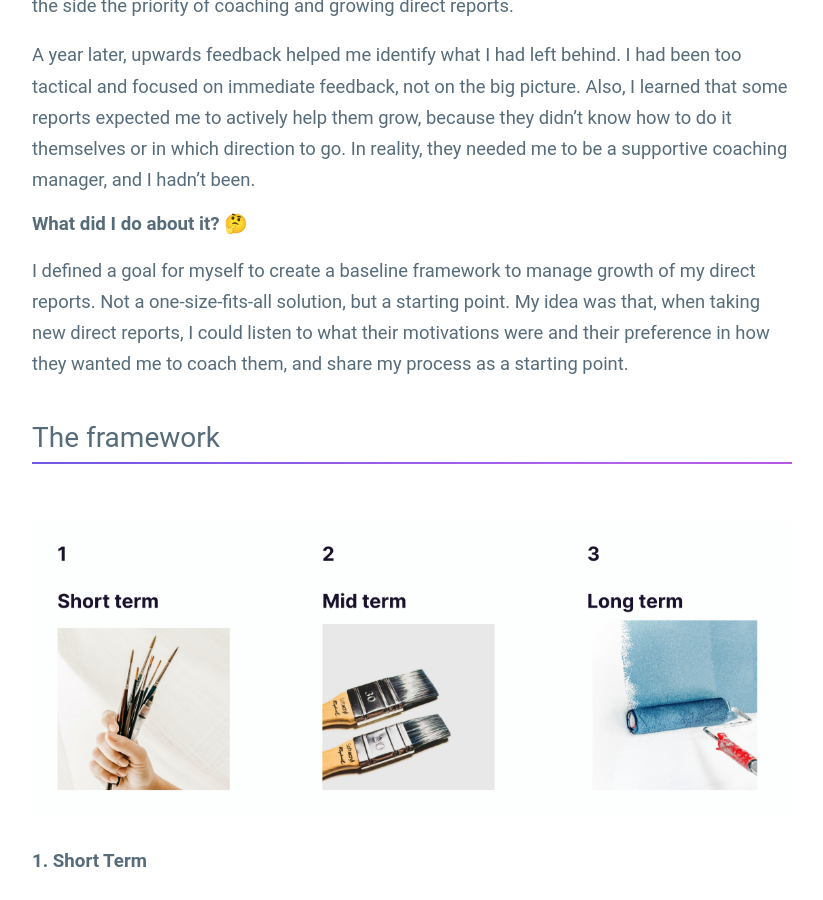
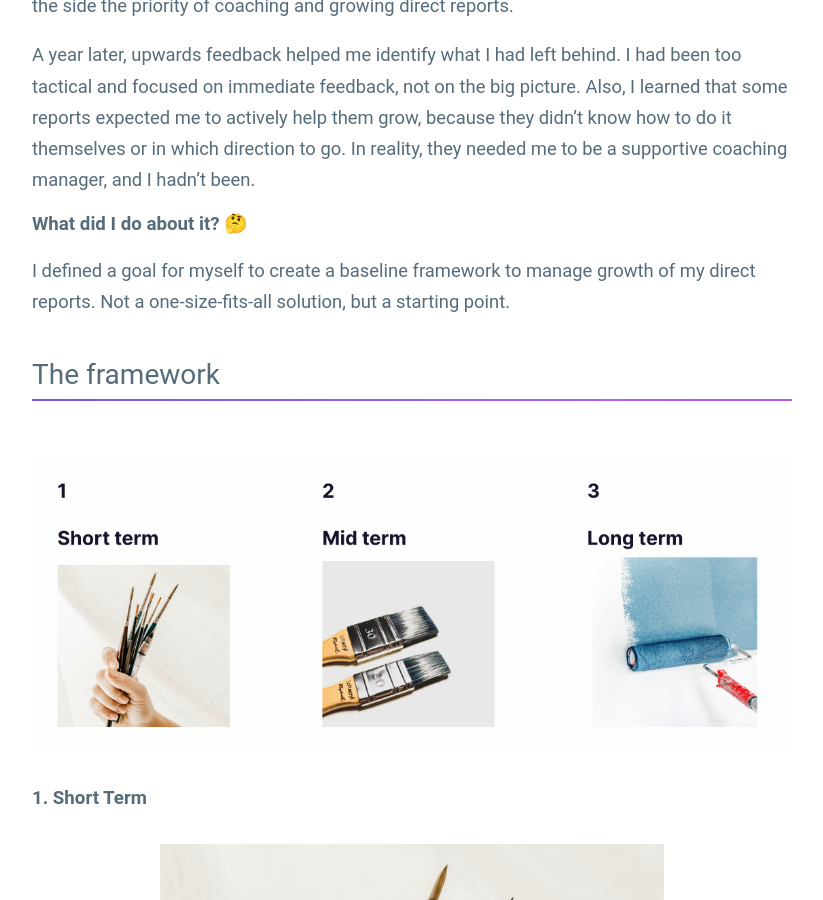
Before and after one commit to guillermodlpa/site, a Jekyll site: the page built from _posts/2021-12-08-growth-of-direct-reports.markdown, in a window 1280 px wide and 900 px high, scrolled down 2689 px. Shown: the whole window, without its empty margins (228-1051 px from the left). Built offline with Jekyll 4.4.1, drawn with Linux system fonts in a browser that asks for light colours.

Commit message:
Updated Growth Of Direct Reports

```diff
--- a/_posts/2021-12-08-growth-of-direct-reports.markdown
+++ b/_posts/2021-12-08-growth-of-direct-reports.markdown
@@ -43,7 +43,7 @@ A year later, upwards feedback helped me identify what I had left behind. I had
 
 ### What did I do about it? 🤔
 
-I defined a goal for myself to create a baseline framework to manage growth of my direct reports. Not a one-size-fits-all solution, but a starting point. My idea was that, when taking new direct reports, I could listen to what their motivations were and their preference in how they wanted me to coach them, and share my process as a starting point.
+I defined a goal for myself to create a baseline framework to manage growth of my direct reports. Not a one-size-fits-all solution, but a starting point.
 
 ## The framework
 
```
